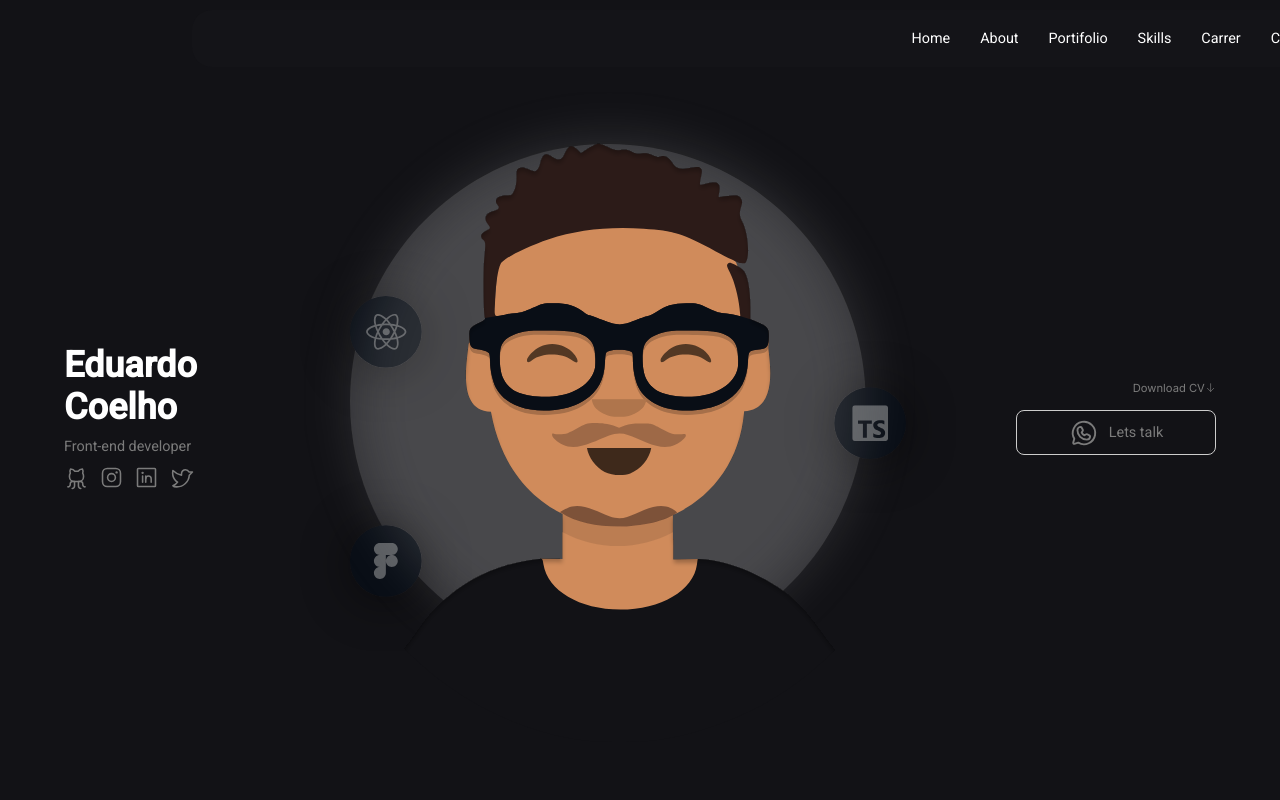
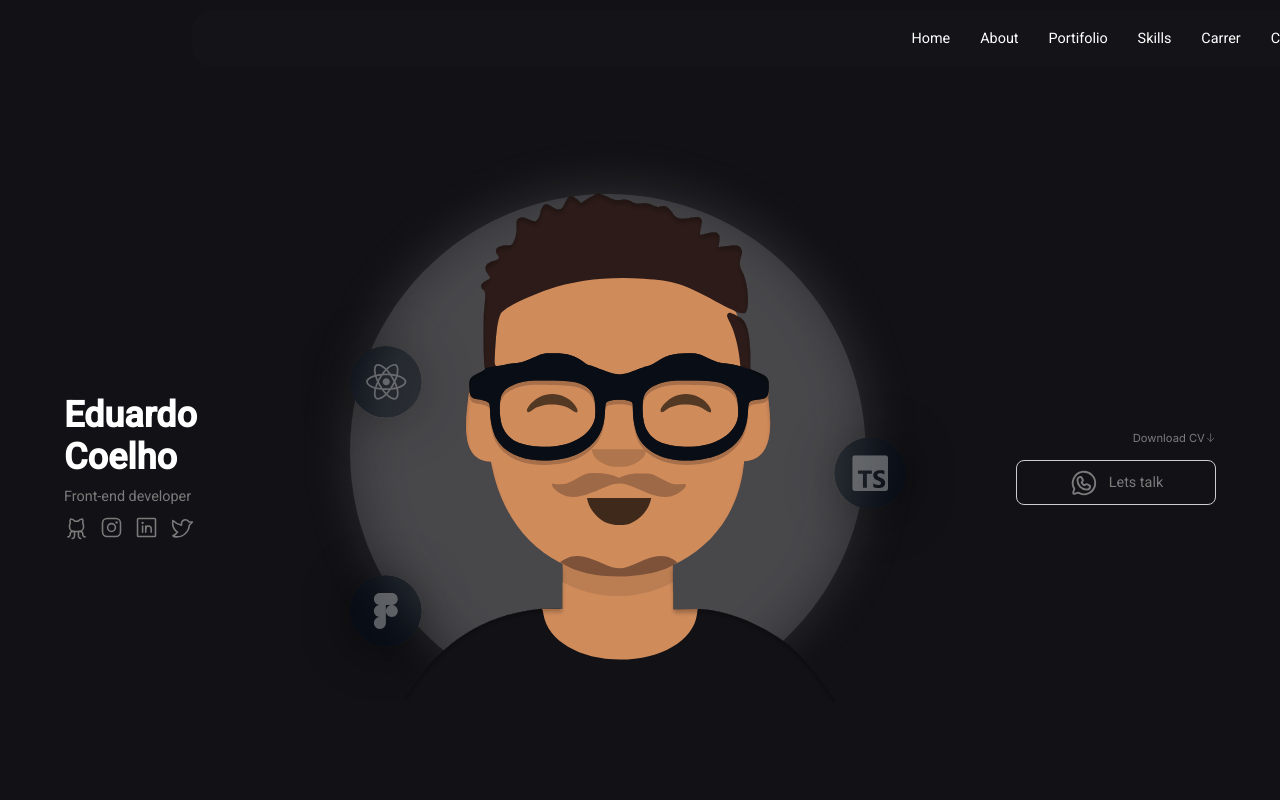
Before and after one commit to oducoelho/Portfolio, a React (Vite) app: page / in a window 1280 px wide. Shown: the top 800 px of the page. Built offline with nearby package versions, Linux system fonts and the light colour scheme.

Commit message:
Updates no Portifolio

```diff
--- a/src/styles/pages/Home.ts
+++ b/src/styles/pages/Home.ts
@@ -2,7 +2,7 @@ import { styled } from "..";
 
 export const HomeContainer = styled('section', {
   height: '100vh',
-  margin: '50px auto',
+  margin: '100px auto',
   width: '90%',
   maxWidth: '1350px',
 
```
Also changed, not shown: src/assets/svgs/Hero-Image.svg (deleted).
